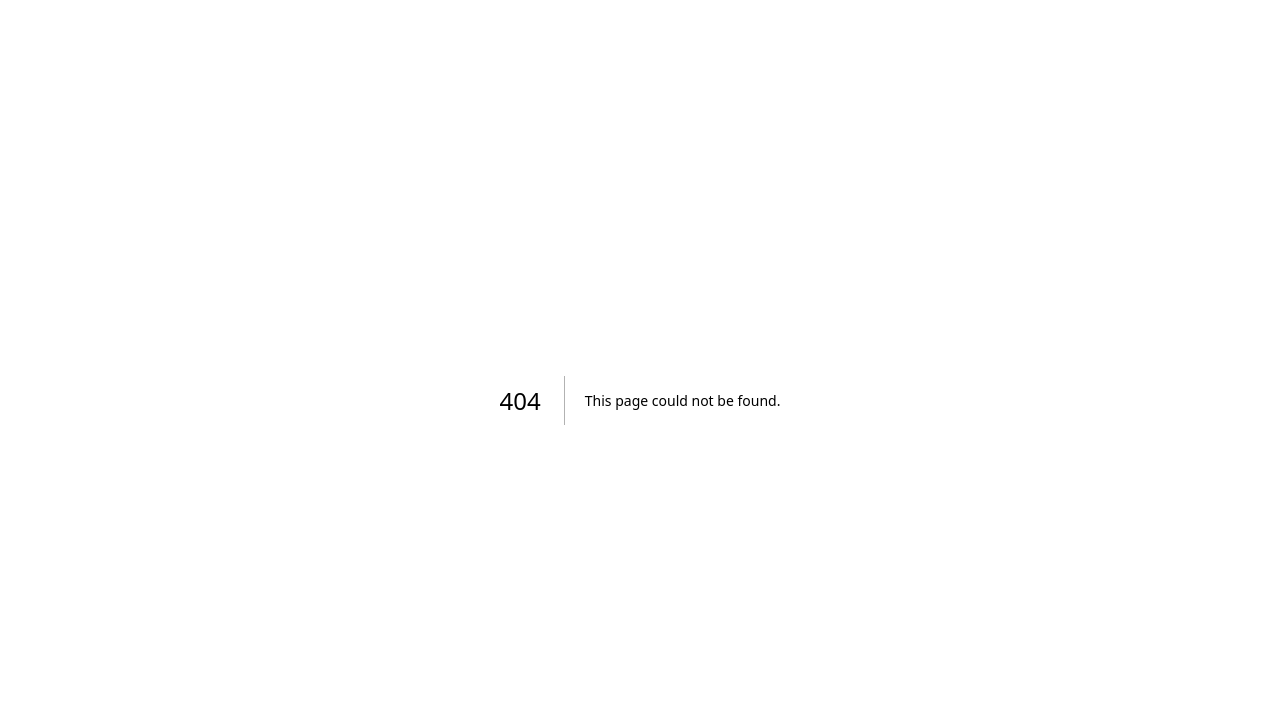
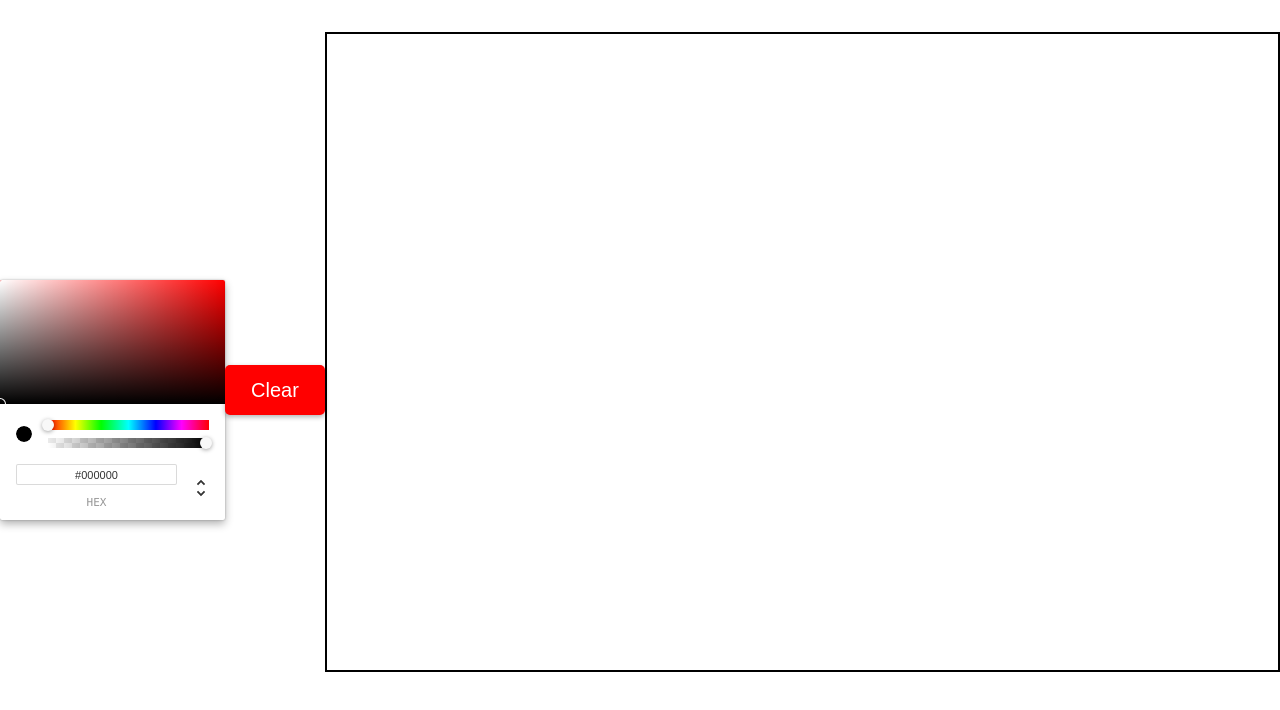
Before and after one commit to Merlyeat/yan-app, a Next.js app: page /drawingGame in a window 1280 px wide. Before the commit this address had no page. Shown: the top 710 px of the page. Built offline with nearby package versions, Linux system fonts and the light colour scheme.

Commit message:
drawing game

```diff
--- a/package.json
+++ b/package.json
@@ -11,6 +11,7 @@
   "dependencies": {
     "next": "13.3.0",
     "react": "^18.2.0",
+    "react-color": "^2.19.3",
     "react-dom": "^18.2.0",
     "three": "^0.153.0"
   },
--- /dev/null
+++ b/pages/drawingGame/components/Canvas.js
@@ -0,0 +1,83 @@
+import { useEffect, useRef, useState } from "react";
+import ClearButton from './ClearButton';
+import styles from './Canvas.module.css';
+
+const Canvas = ({ color, lines, setLines }) => {
+    const canvasRef = useRef(null);
+    const contextRef = useRef(null);
+    const [isDrawing, setIsDrawing] = useState(false);
+    const [currentLine, setCurrentLine] = useState(null);
+
+    useEffect(() => {
+      const canvas = canvasRef.current;
+      const context = canvas.getContext("2d");
+
+      const pixelRatio = window.devicePixelRatio;
+      canvas.style.width = `${canvas.offsetWidth}px`;
+      canvas.style.height = `${canvas.offsetHeight}px`;
+      canvas.width = canvas.offsetWidth * pixelRatio;
+      canvas.height = canvas.offsetHeight * pixelRatio;
+
+      context.scale(pixelRatio, pixelRatio);
+      context.lineCap = "round";
+      context.lineWidth = 5;
+      contextRef.current = context;
+
+      redraw(context);
+    }, [color, lines]);
+
+    const redraw = (context) => {
+      for (let line of lines) {
+        const { color, points } = line;
+        context.strokeStyle = color;
+        context.beginPath();
+        const [firstPoint, ...restOfPoints] = points;
+        context.moveTo(firstPoint.x, firstPoint.y);
+        for (let point of restOfPoints) {
+          context.lineTo(point.x, point.y);
+        }
+        context.stroke();
+      }
+    }
+
+    const startDrawing = ({ nativeEvent }) => {
+      const { offsetX, offsetY } = nativeEvent;
+      contextRef.current.strokeStyle = color;
+      contextRef.current.beginPath();
+      contextRef.current.moveTo(offsetX, offsetY);
+      setIsDrawing(true);
+      setCurrentLine({ color: color, points: [{x: offsetX, y: offsetY}]});
+    };
+
+    const finishDrawing = () => {
+      contextRef.current.closePath();
+      setIsDrawing(false);
+      setLines([...lines, currentLine]);
+      setCurrentLine(null);
+    };
+
+    const draw = ({ nativeEvent }) => {
+      if (!isDrawing) {
+        return;
+      }
+      const { offsetX, offsetY } = nativeEvent;
+      contextRef.current.strokeStyle = color;
+      contextRef.current.lineTo(offsetX, offsetY);
+      contextRef.current.stroke();
+      setCurrentLine({...currentLine, points: [...currentLine.points, {x: offsetX, y: offsetY}]});
+    };
+
+    return (
+      <div className={styles.canvasContainer}>
+        <canvas
+          onMouseDown={startDrawing}
+          onMouseUp={finishDrawing}
+          onMouseMove={draw}
+          ref={canvasRef}
+          className={styles.canvas}
+        />
+      </div>
+    );
+  };
+
+  export default Canvas;
--- /dev/null
+++ b/pages/drawingGame/components/Canvas.module.css
@@ -0,0 +1,13 @@
+.canvasContainer {
+    display: flex;
+    justify-content: center;
+    align-items: center;
+    height: 80vh;
+    border: 2px solid black;
+    margin-top: 2rem;
+  }
+
+  .canvas {
+    width: 100%;
+    height: 100%;
+  }
--- /dev/null
+++ b/pages/drawingGame/components/ClearButton.js
@@ -0,0 +1,11 @@
+import styles from './ClearButton.module.css';
+
+const ClearButton = ({ onClick }) => {
+  return (
+    <button className={`${styles.btn} ${styles.btn_red}`} onClick={onClick}>
+      Clear
+    </button>
+  );
+};
+
+export default ClearButton;
--- /dev/null
+++ b/pages/drawingGame/components/ClearButton.module.css
@@ -0,0 +1,27 @@
+.btn {
+    font-size: 20px;
+    width: 100px;
+    height: 50px;
+    color: white;
+    padding: 10px 20px;
+    border: none;
+    margin-bottom: 20px;
+    text-align: center;
+    transition: 0.3s;
+    cursor: pointer;
+    border-radius: 5px;
+    box-shadow: 0 2px 5px rgba(0,0,0,0.3);
+  }
+
+  .btn_red {
+    background-color: red;
+  }
+
+  .btn_red:hover {
+    background-color: darkred;
+    transform: translateY(-2px);
+  }
+
+  .btn:active {
+    transform: translateY(1px);
+  }
--- /dev/null
+++ b/pages/drawingGame/components/ColorPicker.js
@@ -0,0 +1,14 @@
+import { ChromePicker } from "react-color";
+import ClearButton from "./ClearButton";
+import styles from "./ColorPicker.module.css";
+
+const ColorPicker = ({ color, handleChange, handleClear }) => {
+  return (
+    <div className={styles.colorPicker}>
+      <ChromePicker color={color} onChangeComplete={handleChange} />
+      <ClearButton onClick={handleClear} />
+    </div>
+  );
+};
+
+export default ColorPicker;
--- /dev/null
+++ b/pages/drawingGame/components/ColorPicker.module.css
@@ -0,0 +1,5 @@
+.colorPicker {
+    display: flex;
+    justify-content: space-between;
+    align-items: center;
+  }
--- /dev/null
+++ b/pages/drawingGame/index.js
@@ -0,0 +1,25 @@
+import { useState } from "react";
+import Canvas from "./components/Canvas";
+import ColorPicker from "./components/ColorPicker";
+
+const DrawingGame = () => {
+  const [color, setColor] = useState("#000000");
+  const [lines, setLines] = useState([]);
+
+  const handleColorChange = (color, event) => {
+    setColor(color.hex);
+  };
+
+  const handleClear = () => {
+    setLines([]);
+  };
+
+  return (
+    <div style={{ display: "flex", flexDirection: "row", height: "100vh" }}>
+      <ColorPicker color={color} handleChange={handleColorChange} handleClear={handleClear} />
+      <Canvas color={color} lines={lines} setLines={setLines} />
+    </div>
+  );
+};
+
+export default DrawingGame;
```
Also changed, not shown: 2 other files (tests, documents, lock files or other folders).
